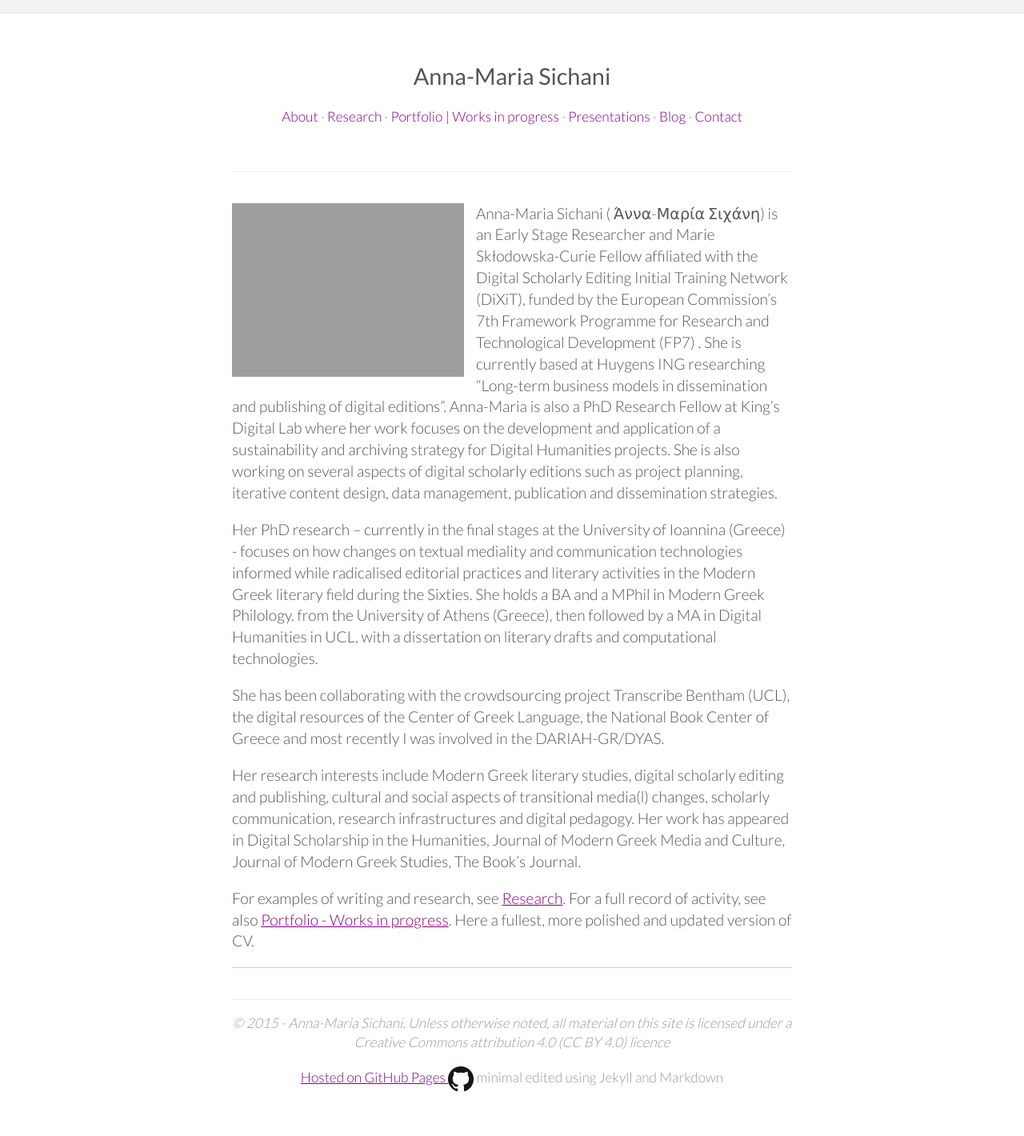
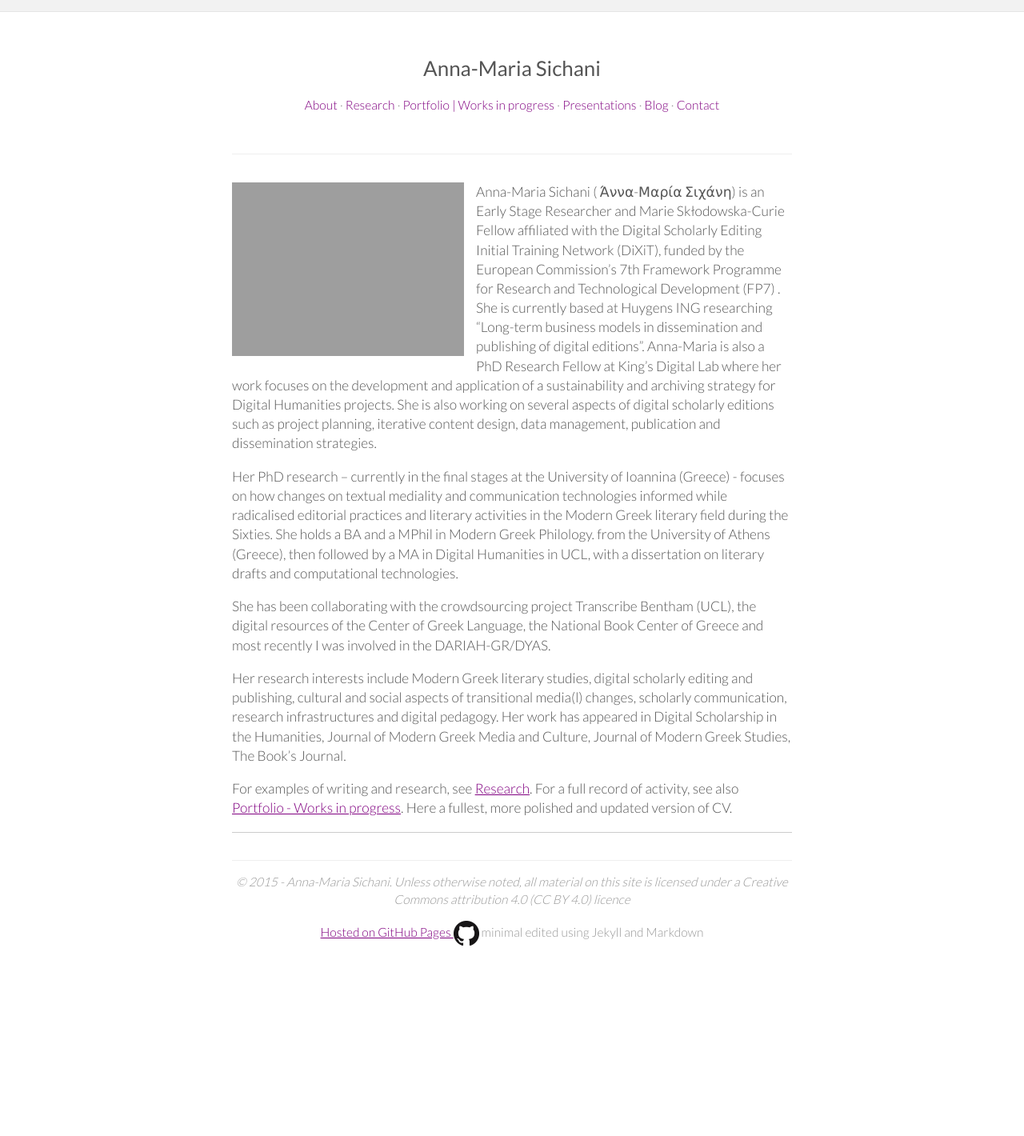
Before and after one commit to amsichani/amsichani.github.io, a Jekyll site: the page built from index.md, in a window 1280 px wide. Shown: the whole page at 80% size. Built offline with Jekyll 4.4.1, drawn with Linux system fonts in a browser that asks for light colours; nearby versions of some CDN libraries; after the commit the page ends 1233 px from its top, so only the background shows below that.

Commit message:
Update style.css

```diff
--- a/css/style.css
+++ b/css/style.css
@@ -24,11 +24,11 @@
    * 2. Prevent iOS text size adjust on device orientation change, without disabling user zoom: h5bp.com/g
    */
 
-  html { font-size: 100%; -webkit-text-size-adjust: 100%; -ms-text-size-adjust: 100%; }
+  html { font-size: 90%; -webkit-text-size-adjust: 100%; -ms-text-size-adjust: 100%; }
 
   html, button, input, select, textarea { font-family: monospace, sans-serif; color: #222; }
 
-  body { margin: 0; font-family: monospace, sans-serif; font-size: 0.8em; line-height: 1.4; }
+  body { margin: 0; font-family: monospace, sans-serif; font-size: 0.75em; line-height: 1.4; }
 
   /*
    * Remove text-shadow in selection highlight: h5bp.com/i
```
